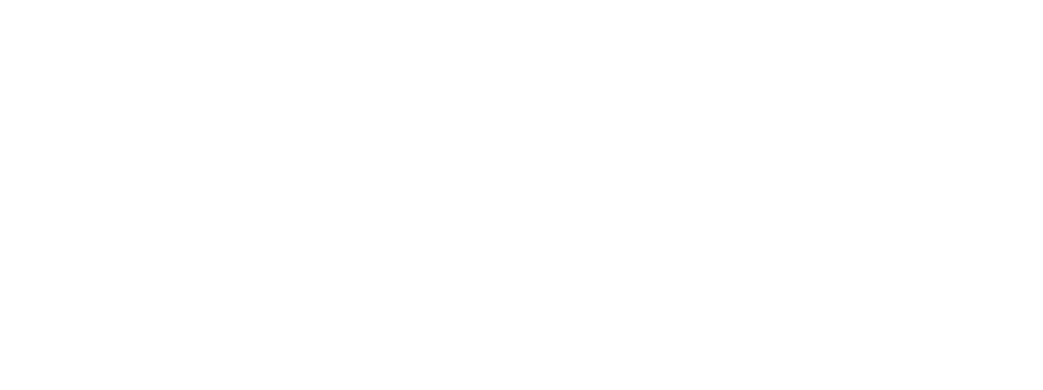
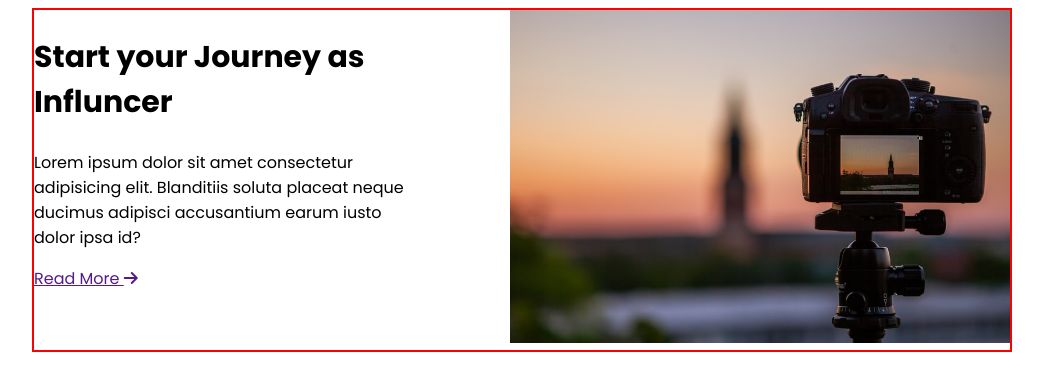
Before and after one commit to 52atiq/Influencer-gear, a plain HTML site: page index.html in a window 1280 px wide. Shown: the whole page, without its empty margins (126-1169 px from the left). Drawn offline with Linux system fonts and the light colour scheme.

Commit message:
add header

```diff
--- a/css/style.css
+++ b/css/style.css
@@ -2,14 +2,31 @@
 body{
     font-family: 'Poppins', sans-serif;
 }
+main{
+    display: flex;
+    flex-direction: column;
+    align-items: center;
+}
 .container{
    display: flex;
+   width: 980px;
+  justify-content: center;
+  margin-left: 150px;
 }
 
 /*  header and image section css */
-.header-section{
-    width: 50%;
+.top-header {
+    display: grid;
+    grid-template-columns: repeat(2,1fr);
+    grid-column-gap: 94px;
+   border: 2px solid red;
+}
+.header-section {
+
 }
 .image-section img{
-    width: 50%;
+    width: 500px;
 }
+.header-title{
+    font-size: 30px;
+}
--- a/index.html
+++ b/index.html
@@ -22,9 +22,16 @@
 
         </nav>
         <section class="container">
-
-
-
+          <div class="top-header">
+              <div class="header-section">
+                <h1 class="header-title">Start your Journey as Influncer</h1>
+                <p class="header-details">Lorem ipsum dolor sit amet consectetur adipisicing elit. Blanditiis soluta placeat neque ducimus adipisci accusantium earum iusto dolor ipsa id?</p>
+                <a  class="button-link" href=""> Read More <span><i class="fas fa-arrow-right"></i></span> </a>
+              </div>
+              <div class="image-section">
+                  <img src="images/camera-2.jpg" alt="">
+              </div>
+          </div>
         </section>
 
     </header>
```
